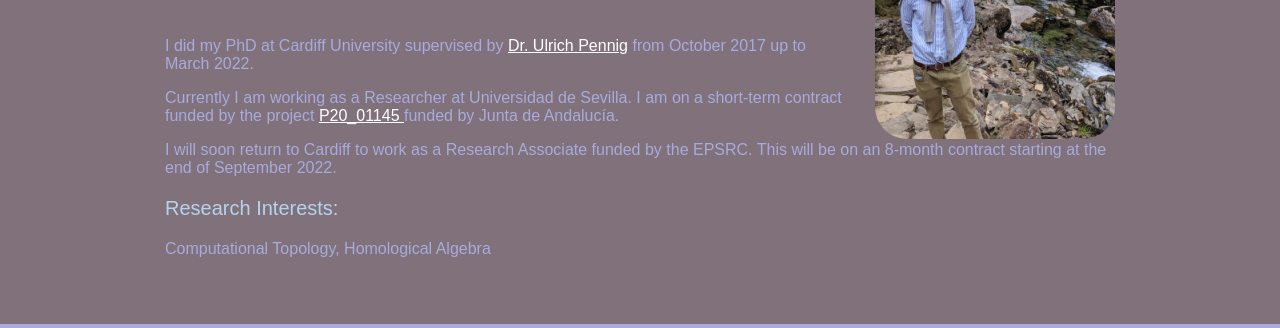
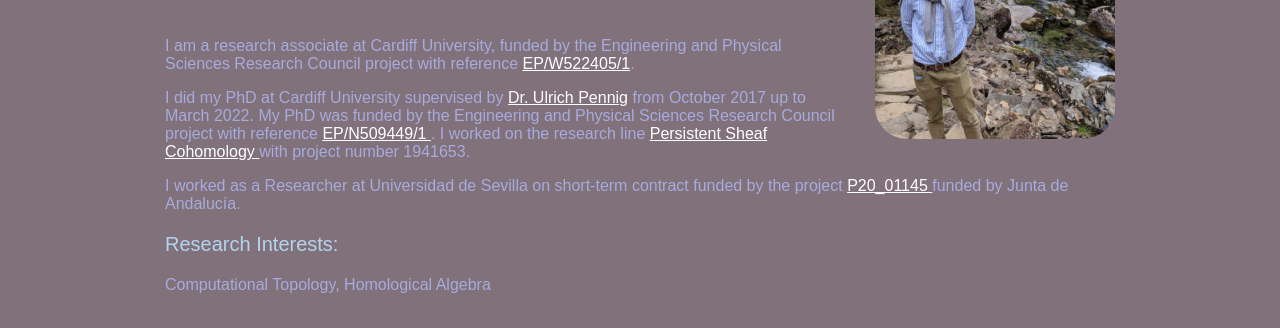
Before and after one commit to atorras1618/atorras1618.github.io, a plain HTML site: page index.html in a window 1280 px wide. Shown: the part 231-559 px from the top of the page. Drawn offline with nearby package versions, Linux system fonts and the light colour scheme; some packages are replaced by stand-ins of ours.

Commit message:
Updated header info

```diff
--- a/index.html
+++ b/index.html
@@ -15,11 +15,15 @@
 				<img id="profile-picture" src="images/profile-picture.jpg">
 			</div>
             <h1> Álvaro Torras Casas (Dr.)</h1>
-            <p> I did my PhD at Cardiff University supervised by <a href="https://upennig.weebly.com/"> Dr. Ulrich Pennig</a> from October 2017 up to March 2022.
-			</p>
-	    	<p> Currently I am working as a Researcher at Universidad de Sevilla. I am on a short-term contract funded by the project <a href="https://investigacion.us.es/sisius/sis_proyecto.php?idproy=33800"> P20_01145 </a> funded by Junta de Andalucía. </p>
-
-        <p> I will soon return to Cardiff to work as a Research Associate funded by the EPSRC. This will be on an 8-month contract starting at the end of September 2022.
+            <p> I am a research associate at Cardiff University, funded by the Engineering and Physical Sciences Research Council
+              project with reference <a href="https://gow.epsrc.ukri.org/NGBOViewGrant.aspx?GrantRef=EP/W522405/1">EP/W522405/1</a>.
+            </p>
+        <p>
+          I did my PhD at Cardiff University supervised by <a href="https://upennig.weebly.com/"> Dr. Ulrich Pennig</a> from October 2017 up to March 2022.
+          My PhD was funded by the Engineering and Physical Sciences Research Council project with reference <a href="https://gow.epsrc.ukri.org/NGBOViewGrant.aspx?GrantRef=EP/N509449/1"> EP/N509449/1 </a>.
+          I worked on the research line <a href="https://gtr.ukri.org/projects?ref=studentship-1941653"> Persistent Sheaf Cohomology </a> with project number 1941653.
+			  </p>
+	    	<p> I worked as a Researcher at Universidad de Sevilla on short-term contract funded by the project <a href="https://investigacion.us.es/sisius/sis_proyecto.php?idproy=33800"> P20_01145 </a> funded by Junta de Andalucía. </p>
 
             <h3> Research Interests:</h3>
             <p> Computational Topology, Homological Algebra
```
Also changed, not shown: 1 other file.
